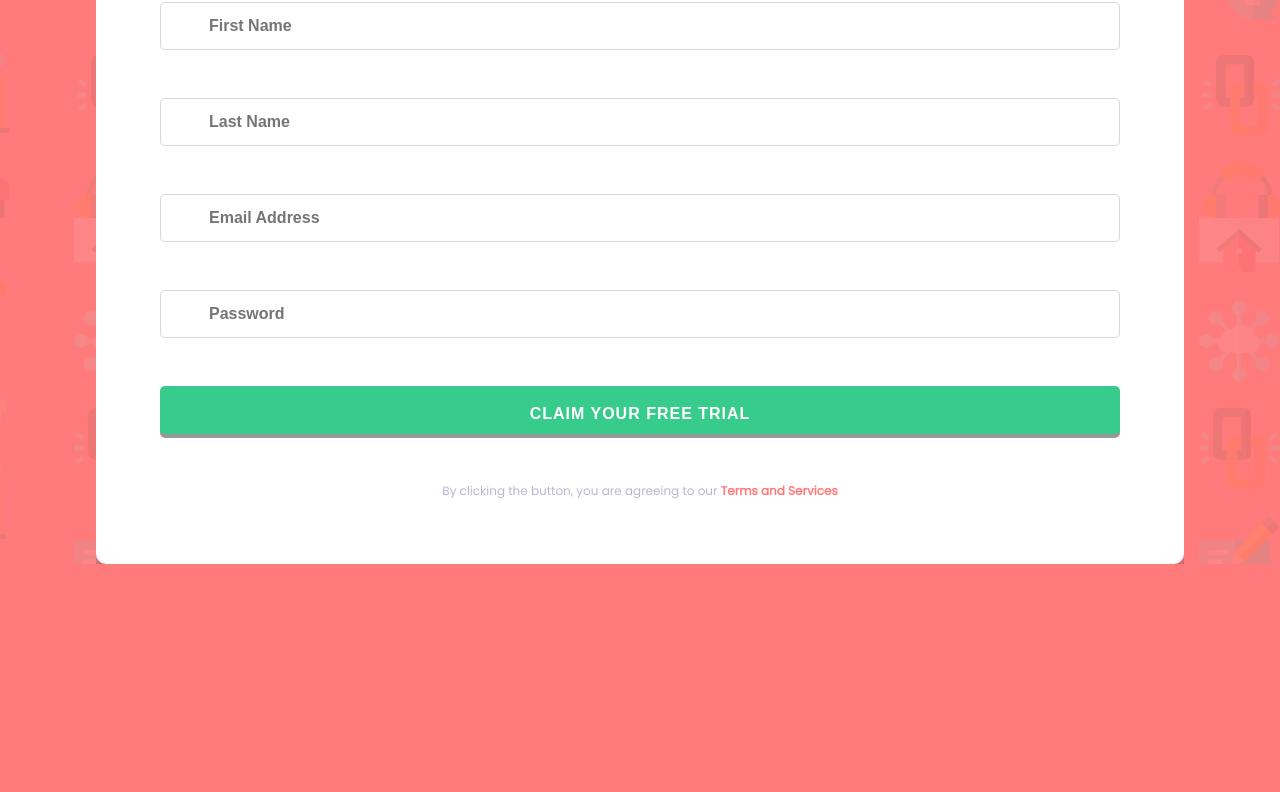
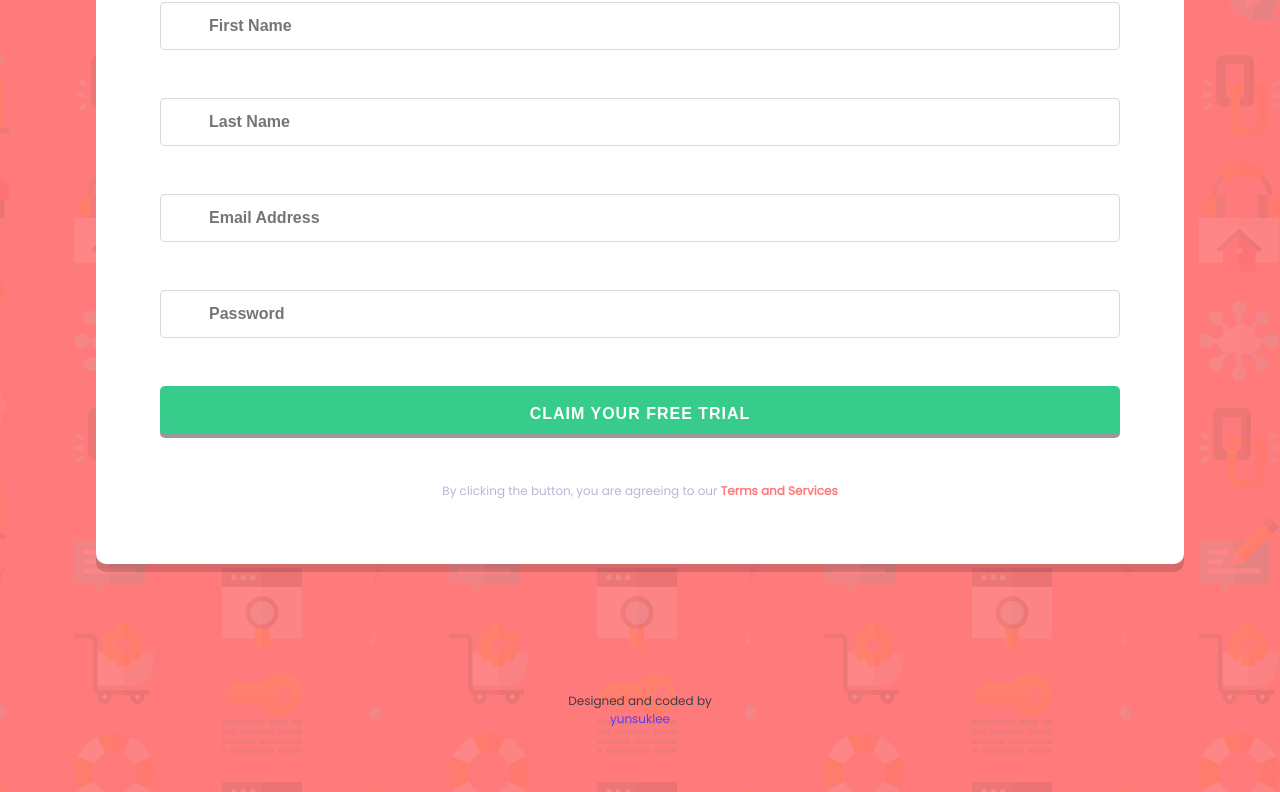
Before and after one commit to yunsuklee/signup-component, a React (Vite) app: page / in a window 1280 px wide. Shown: the part 782-1574 px from the top of the page. Before the commit the page ends 1346 px from the top, so only its background shows below. Built offline with nearby package versions, Linux system fonts and the light colour scheme; data requests are answered from the project's data file.

Commit message:
feat: added footer

```diff
--- a/src/components/App.jsx
+++ b/src/components/App.jsx
@@ -4,6 +4,7 @@ import { ThemeProvider } from 'styled-components'
 import userServices from '../services/users'
 import GlobalStyles from './styles/Global'
 import Header from './Header'
+import Footer from './Footer'
 import Trial from './Trial'
 import Form from './Form'
 
@@ -117,6 +118,7 @@ const App = () => {
           handleEmailChange={handleEmailChange}
           handlePasswordChange={handlePasswordChange}
         />
+        <Footer />
       </>
     </ThemeProvider>
   )
--- /dev/null
+++ b/src/components/Footer.jsx
@@ -0,0 +1,19 @@
+import { StyledFooter } from './styles/Footer.styled'
+
+const Footer = () => {
+  return (
+    <StyledFooter>
+      <p>Designed and coded by
+        <a
+          href="https://github.com/yunsuklee"
+          target="_blank"
+          rel="noreferrer"
+        >
+          yunsuklee
+        </a>
+      </p>
+    </StyledFooter>
+  )
+}
+
+export default Footer
--- a/src/components/styles/Button.styled.js
+++ b/src/components/styles/Button.styled.js
@@ -9,6 +9,7 @@ export const StyledButton = styled.button`
   border-radius: 5px;
   box-shadow: 0px 4px 0px 0px rgba(0, 0, 0, .4);
   padding-top: 8px;
+  transition: all 0.2s ease-in-out;
 
   display: flex;
   flex-direction: column;
@@ -20,4 +21,9 @@ export const StyledButton = styled.button`
   text-align: center;
   letter-spacing: 1px;
   font-weight: ${({ theme }) => theme.weights.bold};
+
+  &:hover {
+    cursor: pointer;
+    transform: scale(1.02);
+  }
 `
--- /dev/null
+++ b/src/components/styles/Footer.styled.js
@@ -0,0 +1,29 @@
+import styled from 'styled-components'
+
+export const StyledFooter = styled.footer`
+  margin: 10% 0;
+  padding-bottom: 5%;
+  width: 100%;
+  text-align: center;
+  overflow: hidden;
+
+  p {
+    font-size: 12px;
+    color: ${({ theme }) => theme.colors.dark_blue};
+  }
+
+  a, a:visited, a:active {
+    text-decoration: none;
+  }
+
+  a {
+    display: block;
+    color: hsl(250, 90%, 60%);
+    transition: all 0.2s ease-in-out;
+  }
+
+  a:hover {
+    cursor: pointer;
+    transform: scale(1.05);
+  }
+`
--- a/src/components/styles/Trial.styled.js
+++ b/src/components/styles/Trial.styled.js
@@ -7,6 +7,7 @@ export const StyledTrial = styled.div`
   background-color: ${({ theme }) => theme.colors.blue};
   border-radius: 10px;
   box-shadow: 0px 8px 0px 0px rgba(0, 0, 0, .15);
+  transition: all 0.2s ease-in-out;
 
   display: flex;
   align-items: center;
@@ -23,6 +24,11 @@ export const StyledTrial = styled.div`
     font-weight: ${({ theme }) => theme.weights.bolder};
   }
 
+  &:hover {
+    cursor: pointer;
+    transform: scale(1.02);
+  }
+
   @media (min-width: 1440px) {
     width: 50%;
     float: left;
--- a/vite.config.js
+++ b/vite.config.js
@@ -3,5 +3,6 @@ import react from '@vitejs/plugin-react'
 
 // https://vitejs.dev/config/
 export default defineConfig({
+  base: '/signup-component/',
   plugins: [react()]
 })
```
